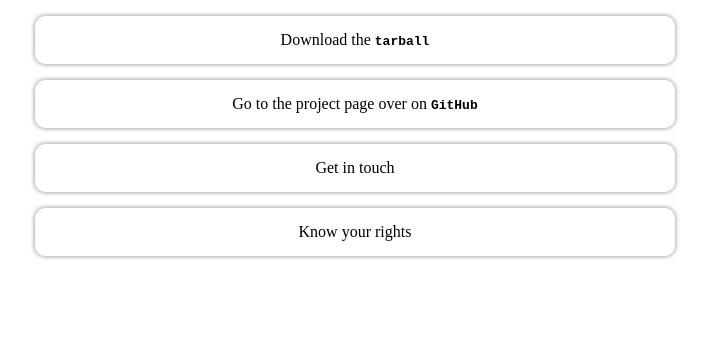
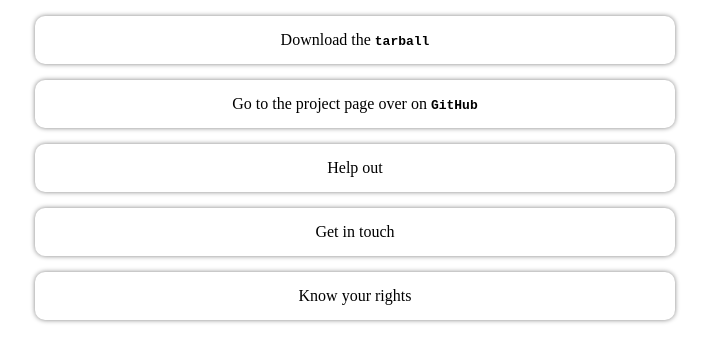
Before and after one commit to lab-rasparta-org/prj, a plain HTML site: page home.html in a window 1280 px wide. Shown: the whole page, without its empty margins (285-994 px from the left). Drawn offline with Linux system fonts and the light colour scheme.

Commit message:
Added link to the TODO file on the main page.
It should be easy to know what to do, if people want to help.
To update the TODO file accordingly is a given. Maybe I should stop mentioning it.

```diff
--- a/home.html
+++ b/home.html
@@ -11,6 +11,7 @@
 <body>
   <p class="link"><a href="https://github.com/lab-rasparta-org/prj/tarball/master">Download the <span class="code">tarball</span></a></p>
   <p class="link"><a href="https://github.com/lab-rasparta-org/prj" target="_blank">Go to the project page over on <span class="code">GitHub</span></a></p>
+  <p class="link"><a href="https://raw.githubusercontent.com/lab-rasparta-org/prj/master/TODO" target="_blank">Help out</a></p>
   <p class="link"><a href="contact.html">Get in touch</a></p>
   <p class="link"><a href="http://www.gnu.org/licenses/gpl.html" target="_blank">Know your rights</a></p>
 </body>
```
Also changed, not shown: 1 other file.
